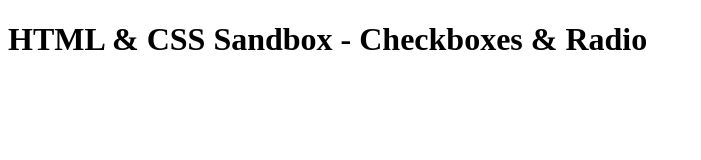
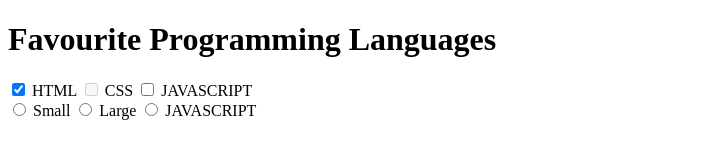
Before and after one commit to PawanKumarTummawar/Udemy-Html-Css-Practice, a plain HTML site: page 02-forms-and-inputs/04-checkboxes-and-radio/index.html in a window 1280 px wide. Shown: the whole page, without its empty margins (0-701 px from the left). Drawn offline with Linux system fonts and the light colour scheme.

Commit message:
radio and checkbox

```diff
--- a/02-forms-and-inputs/04-checkboxes-and-radio/index.html
+++ b/02-forms-and-inputs/04-checkboxes-and-radio/index.html
@@ -6,6 +6,59 @@
         <title>HTML & CSS Sandbox</title>
     </head>
     <body>
-    <h1>HTML & CSS Sandbox - Checkboxes & Radio</h1>
+        <h1>Favourite Programming Languages</h1>
+        <form>
+            <label for="html">
+                <input
+                    type="checkbox"
+                    name="languages"
+                    id="html"
+                    value="html"
+                    checked
+                />
+                HTML
+            </label>
+
+            <label for="css">
+                <input
+                    type="checkbox"
+                    name="languages"
+                    id="css"
+                    value="css"
+                    disabled
+                />
+                CSS
+            </label>
+
+            <label for="javascript">
+                <input
+                    type="checkbox"
+                    name="languages"
+                    id="javascript"
+                    value="javascript"
+                />
+                JAVASCRIPT
+            </label>
+        </form>
+
+        <form>
+            <label for="small">
+                <input type="radio" name="size" value="small" id="small" />
+                Small
+            </label>
+            <label for="large">
+                <input type="radio" name="size" value="large" id="large" />
+                Large
+            </label>
+            <label for="xtralarge">
+                <input
+                    type="radio"
+                    name="size"
+                    value="xtralarge"
+                    id="xtralarge"
+                />
+                JAVASCRIPT
+            </label>
+        </form>
     </body>
 </html>
```
Lines whose indentation alone changed are shown as unchanged.
